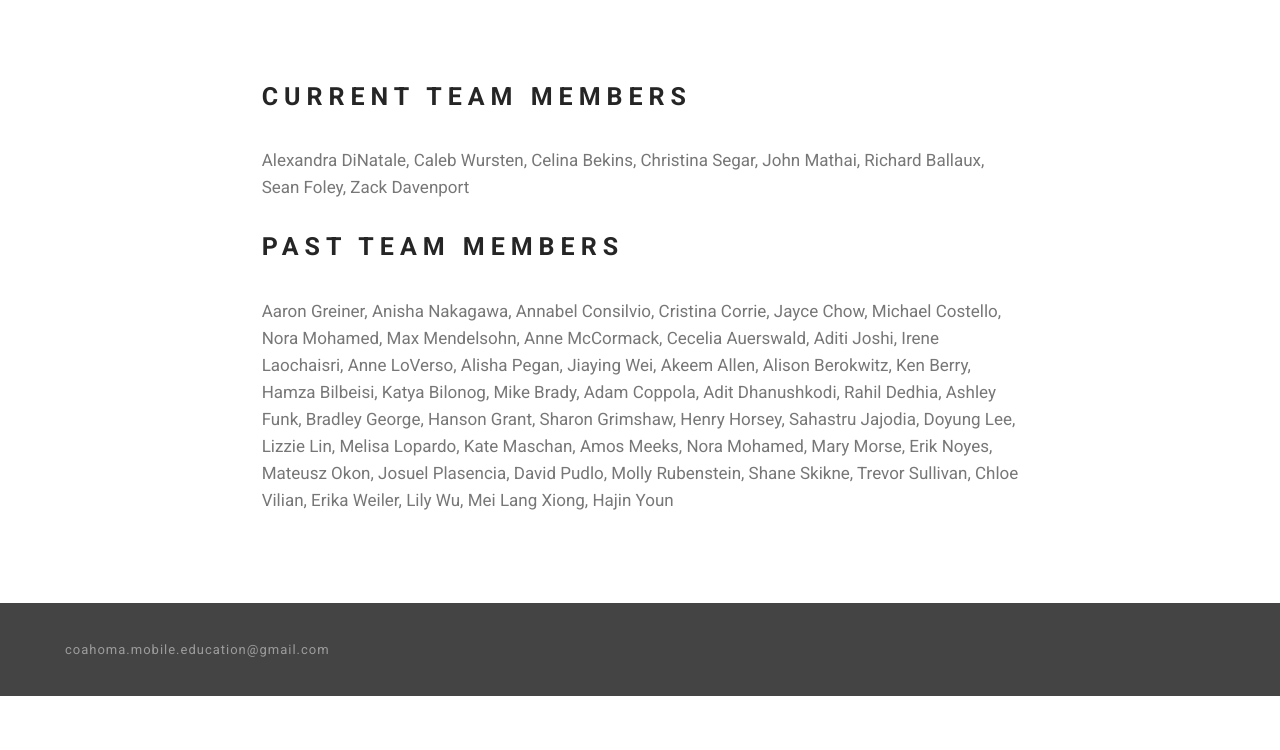
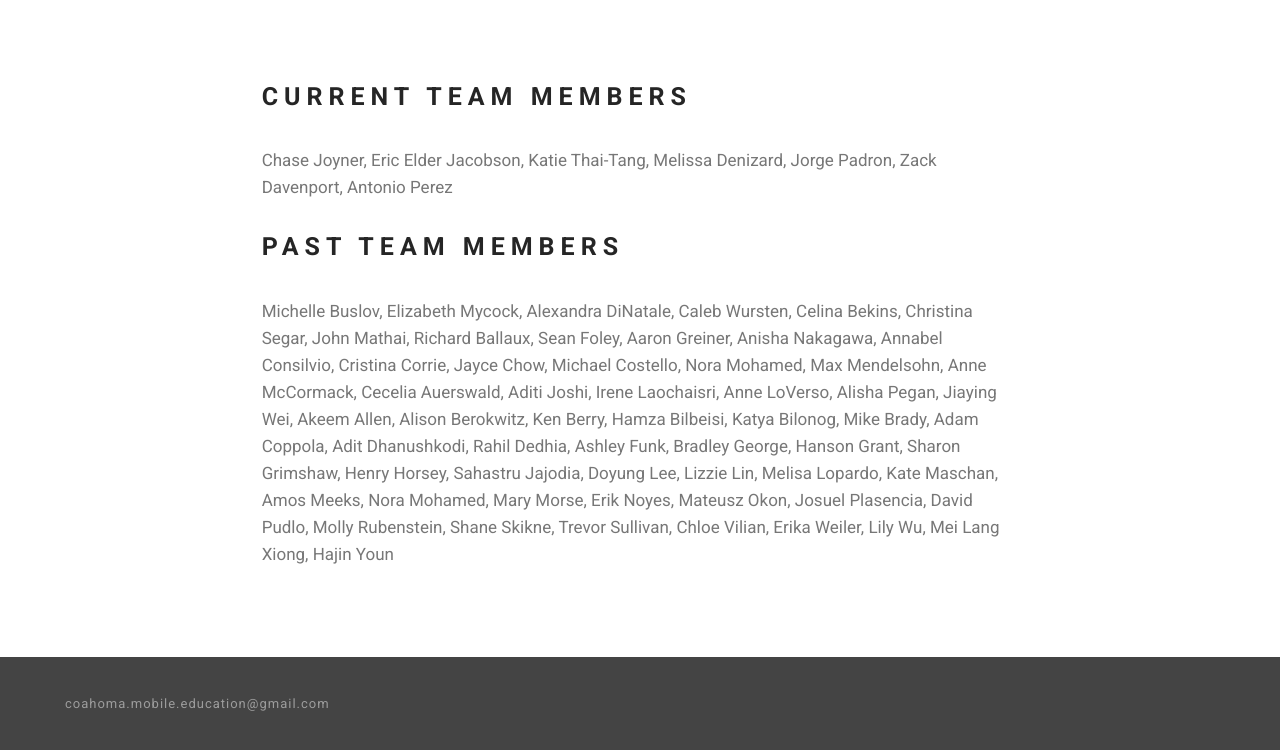
Before and after one commit to shiftingrhythms/shiftingrhythms.github.io, a plain HTML site: page team.html in a window 1280 px wide. Shown: the part 1944-2694 px from the top of the page. Before the commit the page ends 2640 px from the top, so only its background shows below. Drawn offline with Linux system fonts and the light colour scheme.

Commit message:
Update team.html

```diff
--- a/team.html
+++ b/team.html
@@ -279,7 +279,7 @@
 <section class="mbr-section" id="content1-1k" data-rv-view="52">
     <div class="mbr-section__container container mbr-section__container--middle">
         <div class="row">
-            <div class="mbr-article mbr-article--wysiwyg col-sm-8 col-sm-offset-2"><p>Alexandra DiNatale, Caleb Wursten, Celina Bekins, Christina Segar, John Mathai, Richard Ballaux, Sean Foley, Zack Davenport<br></p></div>
+            <div class="mbr-article mbr-article--wysiwyg col-sm-8 col-sm-offset-2"><p>Chase Joyner, Eric Elder Jacobson, Katie Thai-Tang, Melissa Denizard, Jorge Padron, Zack Davenport, Antonio Perez<br></p></div>
         </div>
     </div>
 </section>
@@ -298,7 +298,7 @@
 <section class="mbr-section" id="content1-18" data-rv-view="55">
     <div class="mbr-section__container container mbr-section__container--last">
         <div class="row">
-            <div class="mbr-article mbr-article--wysiwyg col-sm-8 col-sm-offset-2"><p>Aaron Greiner, Anisha Nakagawa, Annabel Consilvio, Cristina Corrie, Jayce Chow, Michael Costello, Nora Mohamed, Max Mendelsohn, Anne McCormack, Cecelia Auerswald, Aditi Joshi, Irene Laochaisri, Anne LoVerso, Alisha Pegan, Jiaying Wei, Akeem Allen, Alison Berokwitz, Ken Berry, Hamza Bilbeisi, Katya Bilonog, Mike Brady, Adam Coppola, Adit Dhanushkodi, Rahil Dedhia, Ashley Funk, Bradley George, Hanson Grant, Sharon Grimshaw, Henry Horsey, Sahastru Jajodia, Doyung Lee, Lizzie Lin, Melisa Lopardo, Kate Maschan, Amos Meeks, Nora Mohamed, Mary Morse, Erik Noyes, Mateusz Okon, Josuel Plasencia, David Pudlo, Molly Rubenstein, Shane Skikne, Trevor Sullivan, Chloe Vilian, Erika Weiler, Lily Wu, Mei Lang Xiong, Hajin Youn<br></p></div>
+            <div class="mbr-article mbr-article--wysiwyg col-sm-8 col-sm-offset-2"><p>Michelle Buslov, Elizabeth Mycock, Alexandra DiNatale, Caleb Wursten, Celina Bekins, Christina Segar, John Mathai, Richard Ballaux, Sean Foley, Aaron Greiner, Anisha Nakagawa, Annabel Consilvio, Cristina Corrie, Jayce Chow, Michael Costello, Nora Mohamed, Max Mendelsohn, Anne McCormack, Cecelia Auerswald, Aditi Joshi, Irene Laochaisri, Anne LoVerso, Alisha Pegan, Jiaying Wei, Akeem Allen, Alison Berokwitz, Ken Berry, Hamza Bilbeisi, Katya Bilonog, Mike Brady, Adam Coppola, Adit Dhanushkodi, Rahil Dedhia, Ashley Funk, Bradley George, Hanson Grant, Sharon Grimshaw, Henry Horsey, Sahastru Jajodia, Doyung Lee, Lizzie Lin, Melisa Lopardo, Kate Maschan, Amos Meeks, Nora Mohamed, Mary Morse, Erik Noyes, Mateusz Okon, Josuel Plasencia, David Pudlo, Molly Rubenstein, Shane Skikne, Trevor Sullivan, Chloe Vilian, Erika Weiler, Lily Wu, Mei Lang Xiong, Hajin Youn<br></p></div>
         </div>
     </div>
 </section>
```
